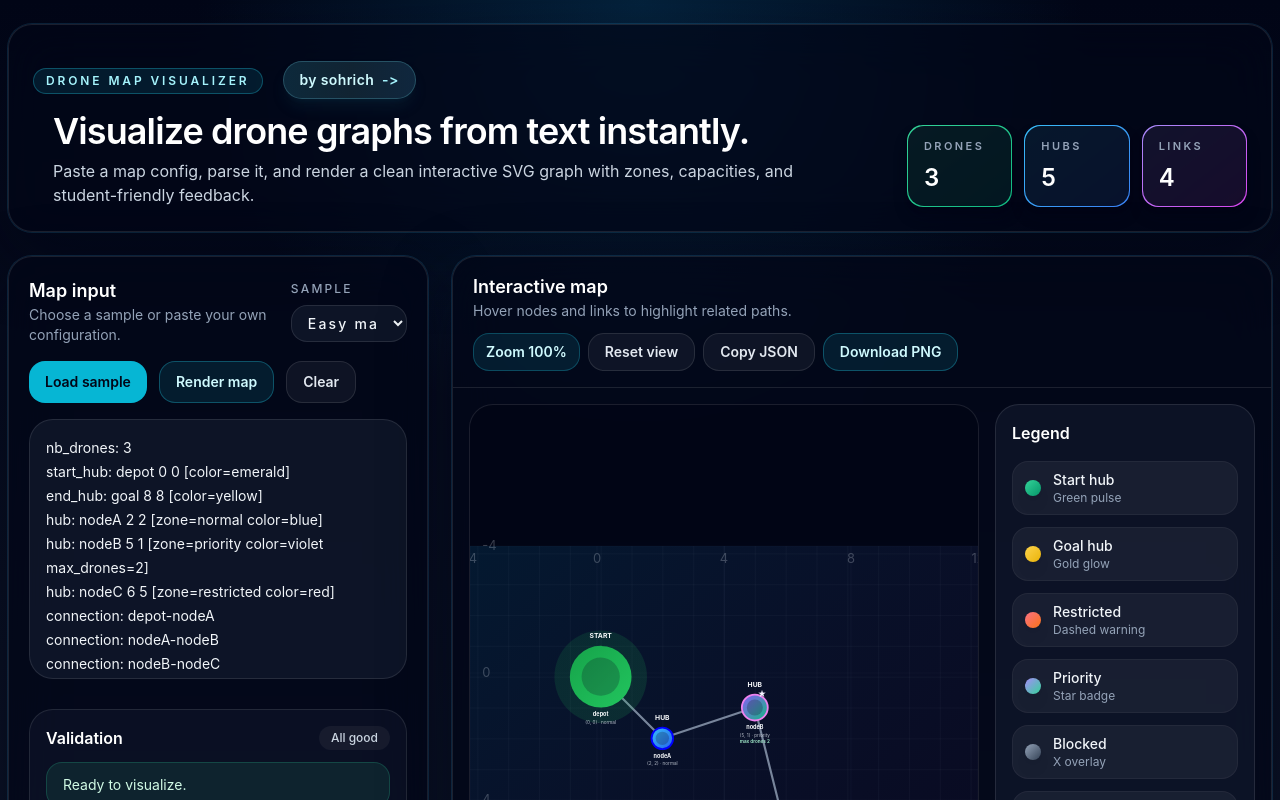
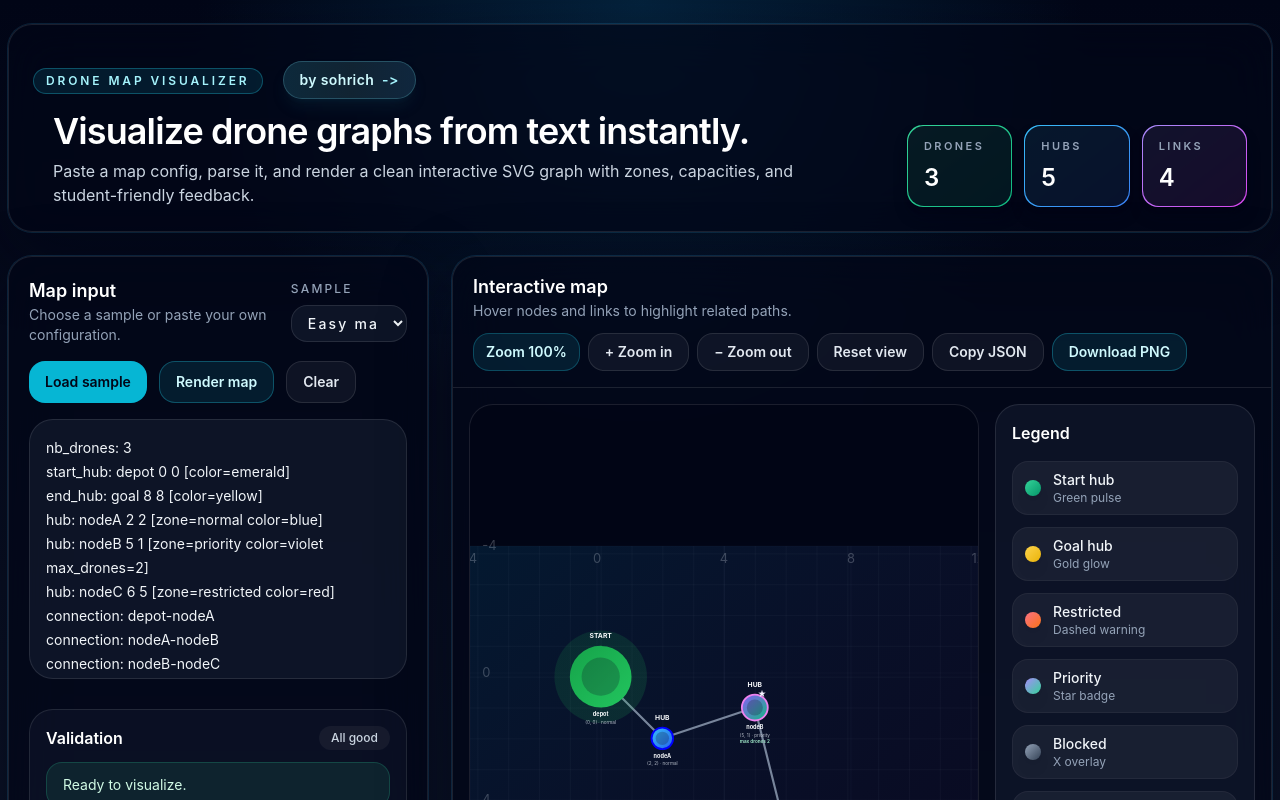
Before and after one commit to rorado/Flyin_DroneMapVisualizer, a Next.js app: page / in a window 1280 px wide. Shown: the top 800 px of the page. Built offline with nearby package versions, Linux system fonts and the light colour scheme.

Commit message:
add zome out

```diff
--- a/src/components/drone-map-visualizer.tsx
+++ b/src/components/drone-map-visualizer.tsx
@@ -12,7 +12,11 @@ import {
   getNodeDomId,
   SvgViewBox,
 } from "@/components/map-visualizer-utils";
-import { LegendCard, SummaryCard, SummaryLine } from "@/components/map-side-panels";
+import {
+  LegendCard,
+  SummaryCard,
+  SummaryLine,
+} from "@/components/map-side-panels";
 
 function formatIssueLocation(lineNumber: number) {
   return lineNumber > 0 ? `Line ${lineNumber}` : "File";
@@ -157,7 +161,7 @@ export default function DroneMapVisualizer() {
     }
 
     const zoomFactor = event.deltaY < 0 ? 1.12 : 0.9;
-    const nextZoom = Math.min(6, Math.max(1, zoom * zoomFactor));
+    const nextZoom = Math.min(5, Math.max(0.02, zoom * zoomFactor));
 
     if (nextZoom === zoom) {
       return;
@@ -244,6 +248,16 @@ export default function DroneMapVisualizer() {
     if (event.currentTarget.hasPointerCapture(event.pointerId)) {
       event.currentTarget.releasePointerCapture(event.pointerId);
     }
+  }
+
+  function handleZoomIn() {
+    const nextZoom = Math.min(5, zoom * 1.12);
+    setZoom(nextZoom);
+  }
+
+  function handleZoomOut() {
+    const nextZoom = Math.max(0.02, zoom * 0.9);
+    setZoom(nextZoom);
   }
 
   function handleResetView() {
@@ -523,6 +537,20 @@ export default function DroneMapVisualizer() {
                 </span>
                 <button
                   type="button"
+                  onClick={handleZoomIn}
+                  className="rounded-2xl border border-white/10 bg-white/5 px-4 py-2 text-sm font-semibold text-slate-200 transition hover:bg-white/10"
+                >
+                  + Zoom in
+                </button>
+                <button
+                  type="button"
+                  onClick={handleZoomOut}
+                  className="rounded-2xl border border-white/10 bg-white/5 px-4 py-2 text-sm font-semibold text-slate-200 transition hover:bg-white/10"
+                >
+                  − Zoom out
+                </button>
+                <button
+                  type="button"
                   onClick={handleResetView}
                   className="rounded-2xl border border-white/10 bg-white/5 px-4 py-2 text-sm font-semibold text-slate-200 transition hover:bg-white/10"
                 >
```
